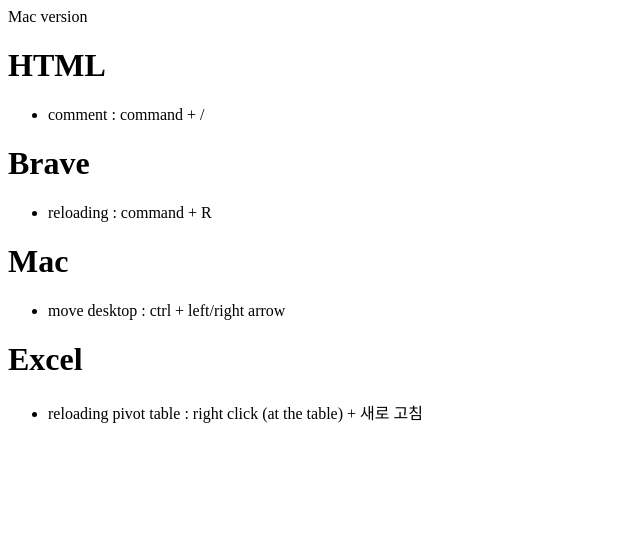
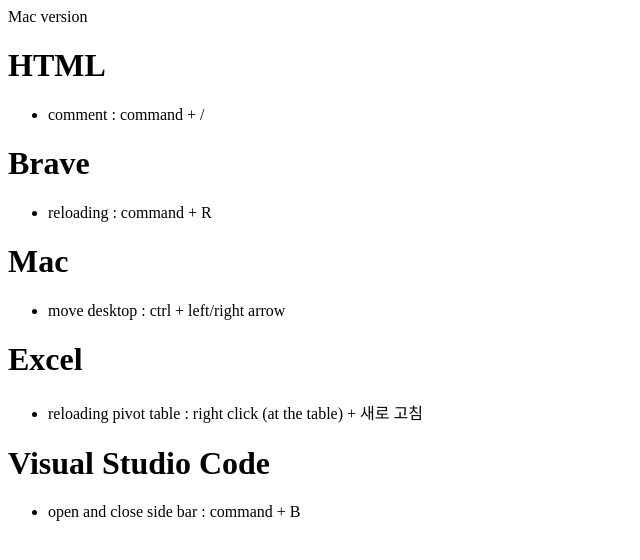
Before and after one commit to DoyunNam/shortcut, a plain HTML site: page index.html in a window 1280 px wide. Shown: the whole page, without its empty margins (0-640 px from the left). Drawn offline with Linux system fonts and the light colour scheme.

Commit message:
add one more thing

```diff
--- a/index.html
+++ b/index.html
@@ -1,8 +1,8 @@
 <!DOCTYPE html>
 <html lang="en">
   <head>
-    <meta charset="UTF-8">
-    <meta name="viewport" content="width=device-width, initial-scale=1.0">
+    <meta charset="UTF-8" />
+    <meta name="viewport" content="width=device-width, initial-scale=1.0" />
     <title>shortcut</title>
   </head>
   <body>
@@ -26,5 +26,10 @@
     <ul>
       <li>reloading pivot table : right click (at the table) + 새로 고침</li>
     </ul>
+
+    <h1>Visual Studio Code</h1>
+    <ul>
+      <li>open and close side bar : command + B</li>
+    </ul>
   </body>
 </html>
```
Lines whose indentation alone changed are shown as unchanged.
